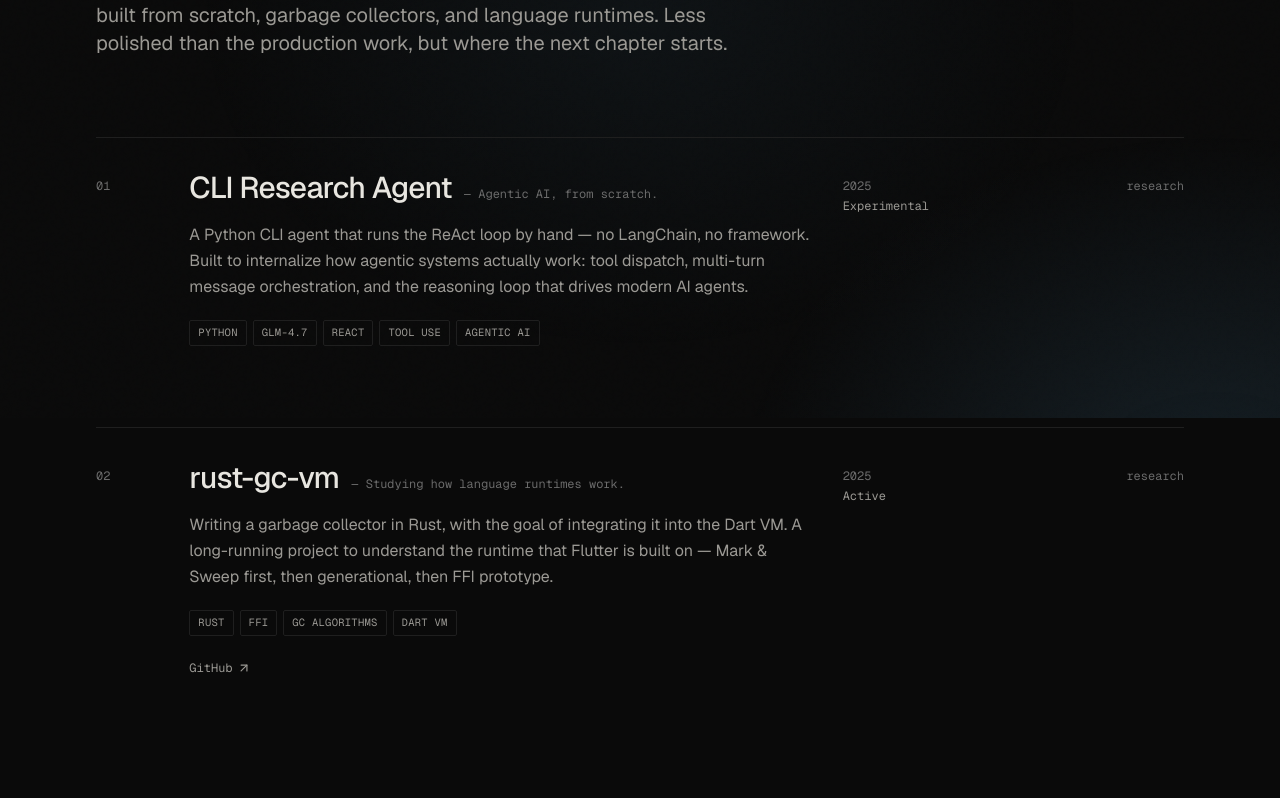
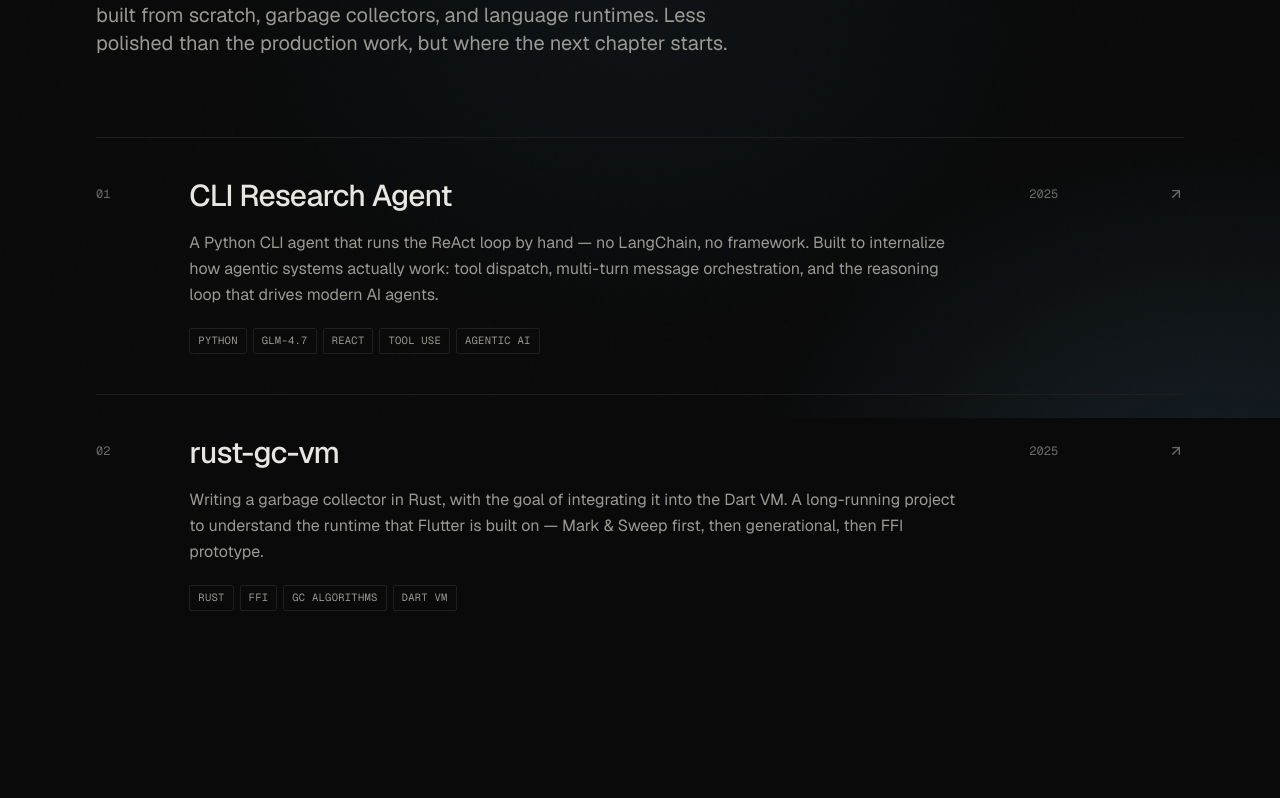
Before and after one commit to TarunNagaSai/TarunNagaSai, a Next.js app: page /research in a window 1280 px wide. Shown: the part 382-1180 px from the top of the page. Built offline with nearby package versions, Linux system fonts and the light colour scheme.

Commit message:
feat: refactor ResearchPage to use dynamic project cards and remove ResearchCard component

```diff
--- a/app/research/page.tsx
+++ b/app/research/page.tsx
@@ -1,7 +1,8 @@
 import type { Metadata } from 'next';
+import { ArrowUpRight } from 'lucide-react';
 import { Container } from '@/components/layout/Container';
 import { Reveal } from '@/components/ui/Reveal';
-import { ResearchCard } from '@/components/research/ResearchCard';
+import { Tag } from '@/components/ui/Tag';
 import { research } from '@/lib/research';
 
 export const metadata: Metadata = {
@@ -28,13 +29,39 @@ export default function ResearchPage() {
           </p>
         </div>
 
-        <div>
-          {research.map((project, i) => (
-            <Reveal key={project.slug} delay={Math.min(i * 0.04, 0.2)}>
-              <ResearchCard project={project} />
+        <ul className="space-y-0">
+          {research.map((r, i) => (
+            <Reveal key={r.slug} as="li" delay={Math.min(i * 0.04, 0.2)}>
+              <div className="group block border-t border-border py-10">
+                <div className="grid grid-cols-12 gap-4 sm:gap-8">
+                  <div className="col-span-12 sm:col-span-1 font-mono text-xs text-muted pt-2">
+                    {String(i + 1).padStart(2, '0')}
+                  </div>
+
+                  <div className="col-span-12 sm:col-span-9 max-w-3xl">
+                    <h2 className="text-2xl sm:text-3xl font-medium tracking-tight text-fg group-hover:text-accent transition-colors">
+                      {r.title}
+                    </h2>
+                    <p className="mt-4 text-subtle leading-relaxed">{r.teaser}</p>
+                    <div className="mt-5 flex flex-wrap gap-1.5">
+                      {r.tags.map((t) => (
+                        <Tag key={t}>{t}</Tag>
+                      ))}
+                    </div>
+                  </div>
+
+                  <div className="col-span-10 sm:col-span-1 font-mono text-xs text-muted pt-2">
+                    {r.year}
+                  </div>
+
+                  <div className="col-span-2 sm:col-span-1 flex items-start justify-end pt-2">
+                    <ArrowUpRight className="w-4 h-4 text-muted group-hover:text-accent group-hover:translate-x-0.5 group-hover:-translate-y-0.5 transition-all" />
+                  </div>
+                </div>
+              </div>
             </Reveal>
           ))}
-        </div>
+        </ul>
       </Container>
     </div>
   );
--- a/components/research/ResearchCard.tsx
+++ /dev/null
@@ -1,82 +0,0 @@
-'use client';
-
-import { motion } from 'framer-motion';
-import { ArrowUpRight } from 'lucide-react';
-import type { ResearchProject } from '@/lib/research';
-import { Tag } from '../ui/Tag';
-
-interface ResearchCardProps {
-  project: ResearchProject;
-}
-
-export function ResearchCard({ project }: ResearchCardProps) {
-  return (
-    <motion.div
-      initial="rest"
-      whileHover="hover"
-      animate="rest"
-      className="border-t border-border pt-8 pb-10 grid grid-cols-12 gap-4 sm:gap-8"
-    >
-      <div className="col-span-12 sm:col-span-1 font-mono text-xs text-muted pt-2">
-        {project.number}
-      </div>
-
-      <div className="col-span-12 sm:col-span-7">
-        <div className="flex items-baseline gap-3 flex-wrap">
-          <h3 className="text-2xl sm:text-3xl font-medium tracking-tight text-fg">
-            {project.title}
-          </h3>
-          <span className="font-mono text-xs text-muted">— {project.tagline}</span>
-        </div>
-
-        <p className="mt-4 text-subtle leading-relaxed max-w-2xl">
-          {project.blurb}
-        </p>
-
-        <div className="mt-5 flex flex-wrap gap-1.5">
-          {project.tags.map((t) => (
-            <Tag key={t}>{t}</Tag>
-          ))}
-        </div>
-
-        {project.links && project.links.length > 0 && (
-          <div className="mt-6 flex flex-wrap gap-4 font-mono text-xs">
-            {project.links.map((link) => (
-              <a
-                key={link.href}
-                href={link.href}
-                target="_blank"
-                rel="noreferrer"
-                className="inline-flex items-center gap-1 text-subtle hover:text-accent transition-colors"
-              >
-                {link.label}
-                <ArrowUpRight className="w-3.5 h-3.5" />
-              </a>
-            ))}
-          </div>
-        )}
-      </div>
-
-      <div className="col-span-9 sm:col-span-2 font-mono text-xs text-muted pt-2">
-        <div>{project.year}</div>
-        <div className="mt-1 text-subtle">{project.status}</div>
-      </div>
-
-      <div className="col-span-3 sm:col-span-2 flex items-start justify-end pt-2">
-        <span className="font-mono text-xs text-muted">research</span>
-      </div>
-
-      <div className="col-span-12 sm:col-start-2 sm:col-span-11">
-        <motion.div
-          variants={{
-            rest: { scaleX: 0, opacity: 0 },
-            hover: { scaleX: 1, opacity: 1 },
-          }}
-          transition={{ duration: 0.5, ease: [0.16, 1, 0.3, 1] }}
-          style={{ originX: 0 }}
-          className="h-px bg-accent mt-2"
-        />
-      </div>
-    </motion.div>
-  );
-}
--- a/lib/research.ts
+++ b/lib/research.ts
@@ -1,44 +1,27 @@
-import { SITE } from './site';
-
-export type ResearchStatus = 'Active' | 'Experimental' | 'Archived';
-
 export interface ResearchProject {
   slug: string;
-  number: string;
   title: string;
-  tagline: string;
+  teaser: string;
   year: string;
-  status: ResearchStatus;
-  blurb: string;
   tags: string[];
-  links?: { label: string; href: string }[];
 }
 
 export const research: ResearchProject[] = [
   {
     slug: 'cli-research-agent',
-    number: '01',
     title: 'CLI Research Agent',
-    tagline: 'Agentic AI, from scratch.',
+    teaser:
+      'A Python CLI agent that runs the ReAct loop by hand — no LangChain, no framework. Built to internalize how agentic systems actually work: tool dispatch, multi-turn message orchestration, and the reasoning loop that drives modern AI agents.',
     year: '2025',
-    status: 'Experimental',
-    blurb:
-      'A Python CLI agent that runs the ReAct loop by hand — no LangChain, no framework. Built to internalize how agentic systems actually work: tool dispatch, multi-turn message orchestration, and the reasoning loop that drives modern AI agents.',
     tags: ['Python', 'GLM-4.7', 'ReAct', 'Tool Use', 'Agentic AI'],
   },
   {
     slug: 'rust-gc-vm',
-    number: '02',
     title: 'rust-gc-vm',
-    tagline: 'Studying how language runtimes work.',
+    teaser:
+      'Writing a garbage collector in Rust, with the goal of integrating it into the Dart VM. A long-running project to understand the runtime that Flutter is built on — Mark & Sweep first, then generational, then FFI prototype.',
     year: '2025',
-    status: 'Active',
-    blurb:
-      'Writing a garbage collector in Rust, with the goal of integrating it into the Dart VM. A long-running project to understand the runtime that Flutter is built on — Mark & Sweep first, then generational, then FFI prototype.',
     tags: ['Rust', 'FFI', 'GC algorithms', 'Dart VM'],
-    links: [
-      { label: 'GitHub', href: `${SITE.social.github}/rust-gc-vm` },
-    ],
   },
 ];
 
```
Also changed, not shown: 1 other file (tests, documents, lock files or other folders).
